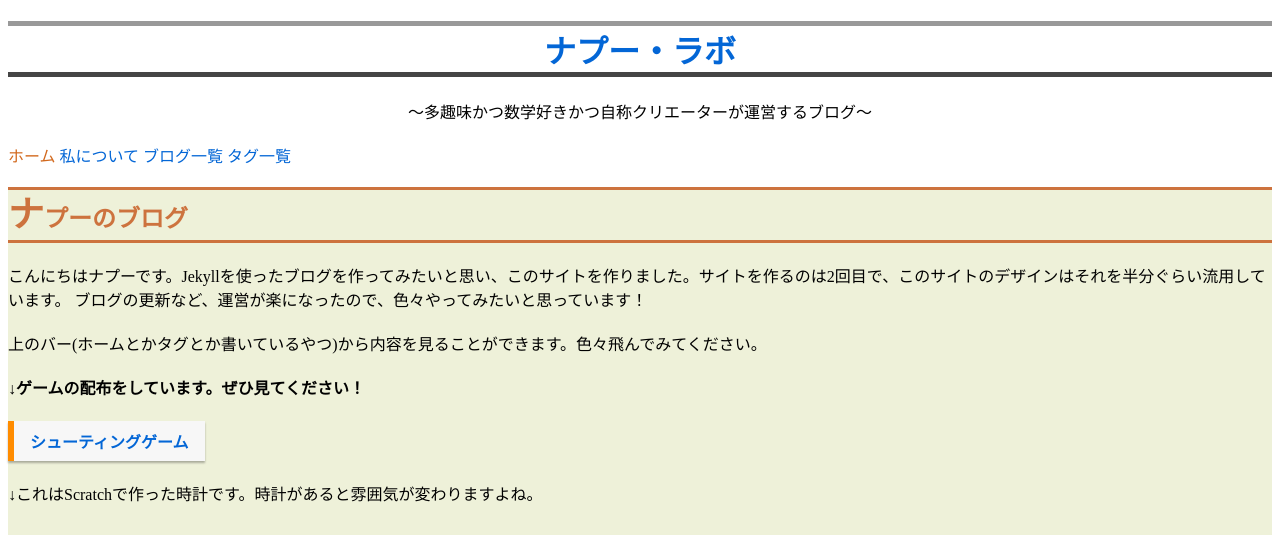
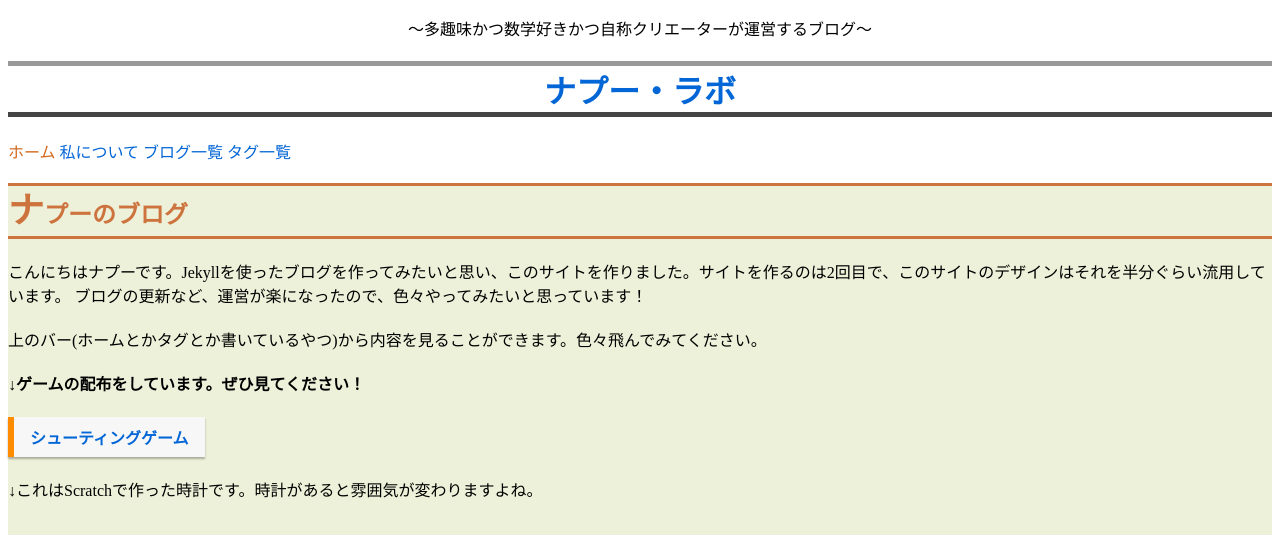
Before and after one commit to sirokurokumasan/sirokurokumasan.github.io, a Jekyll site: the page built from index.md, in a window 1280 px wide and 1400 px high. Shown: the top 535 px of the window. Built offline with Jekyll 4.4.1, drawn with Linux system fonts in a browser that asks for light colours.

Commit message:
Update default.html

```diff
--- a/_layouts/default.html
+++ b/_layouts/default.html
@@ -16,16 +16,18 @@
 </head>
 <body>
   <main class="main-container">
-  <header class="main-header">
-    <h1><a href="/">ナプー・ラボ</a></h1>
     <p style="text-align: center;">～多趣味かつ数学好きかつ自称クリエーターが運営するブログ～</p>
-    {% include navigation.html %}
-  </header>
+    <header class="main-header">
+      <h1><a href="/">ナプー・ラボ</a></h1>
+      {% include navigation.html %}
+    </header>
   <div class="container">
-    <h2>{{ page.title }}</h2>
-    {{ content }}
+    <div class="article">
+      <h2>{{ page.title }}</h2>
+      {{ content }}
+    <div>
     <div class="sub">
-      <h3>プロフィール:</h3>
+      <h3>プロフィール</h3>
       <p>ナプーです！</p>
       <p>sirokurokumasanのオリキャラです。</p>
       <p>プログラミング好きです！</p>
```
